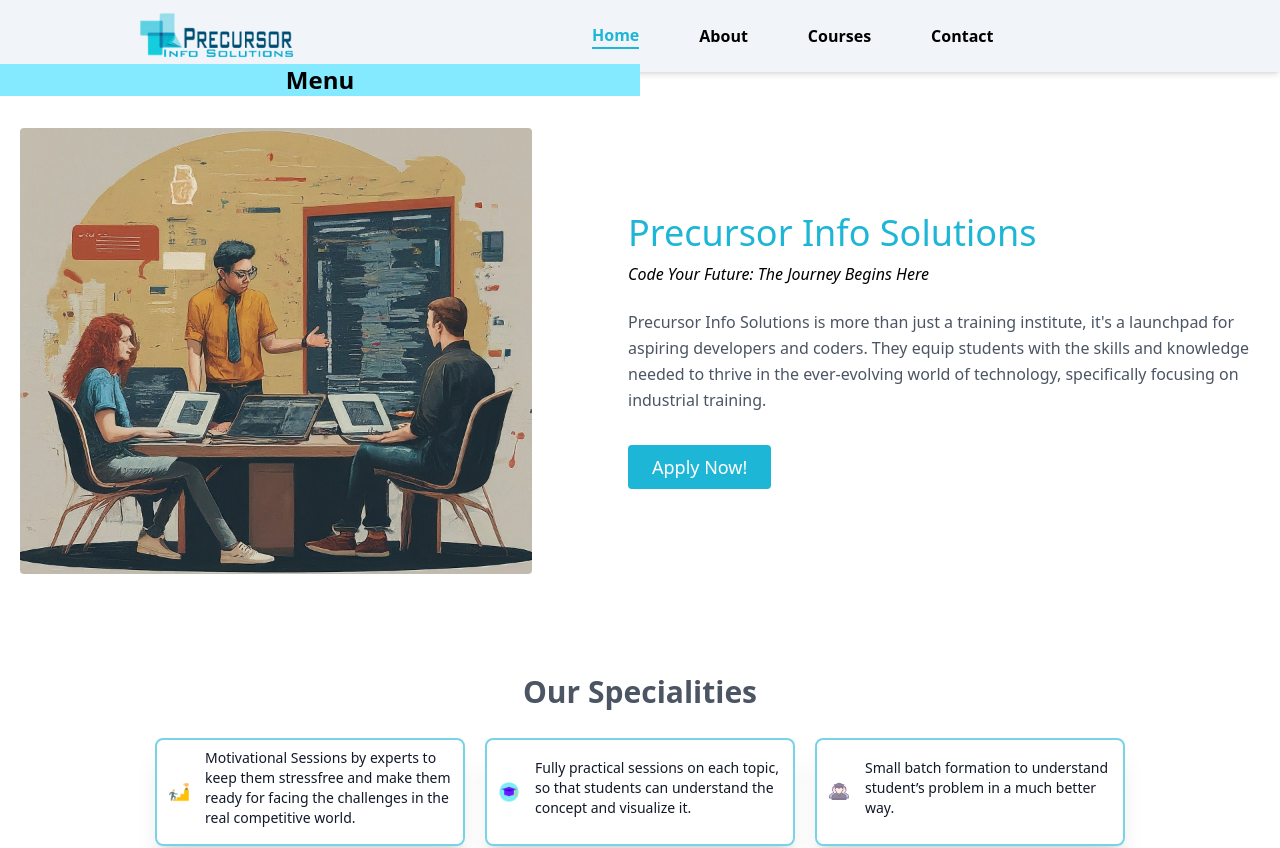
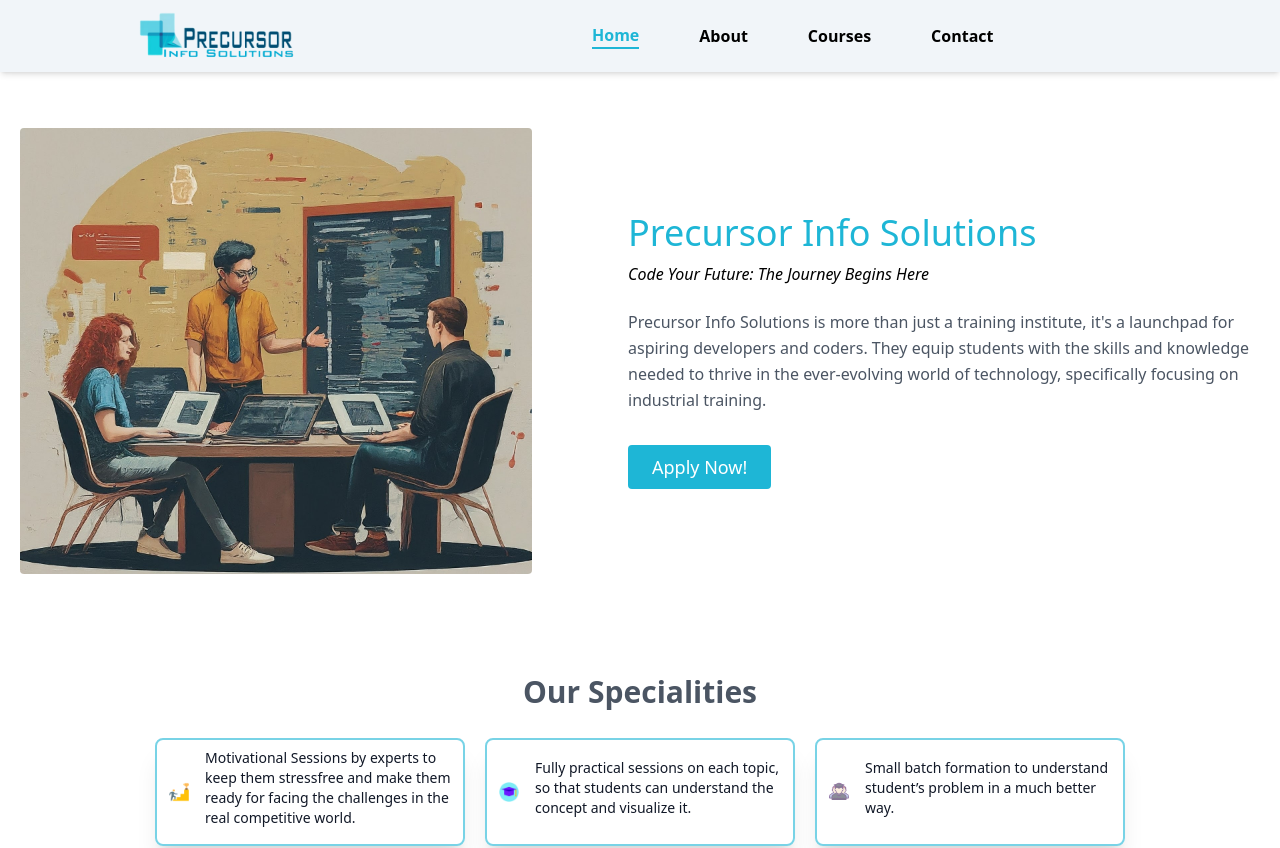
Before and after one commit to akkshayTandon/Precursor, a React (Vite) app: page / in a window 1280 px wide. Shown: the top 848 px of the page. Built offline with nearby package versions, Linux system fonts and the light colour scheme.

Commit message:
update sidebar

```diff
--- a/src/components/Navbar/Navbar.jsx
+++ b/src/components/Navbar/Navbar.jsx
@@ -58,8 +58,8 @@
 
           {(sideBar || isDesktop) && (
             <>
-            <h1 className="text-2xl font-bold text-black bg-[#84eaff] z-50 left-0 top-16 w-1/2 text-center absolute">Menu</h1>
-            <nav className="flex flex-col absolute top-0 left-0 h-screen w-1/2 gap-10 pl-5 pt-[5.2rem] pt-28 items-start text-base justify-start bg-[#ffffff] shadow-2xl  md:ml-auto md:mr-auto md:flex lg:static lg:flex-row lg:h-0 lg:pt-0 lg:items-center lg:justify-center">
+            <h1 className="text-2xl font-bold text-black bg-[#84eaff] z-50 left-0 top-16 w-1/2 text-center absolute lg:hidden">Menu</h1>
+            <nav className="flex flex-col absolute top-0 left-0 h-screen w-1/2 gap-10 pl-5 pt-28 items-start text-base justify-start bg-[#ffffff] shadow-2xl md:ml-auto md:mr-auto md:flex lg:static lg:flex-row lg:h-0 lg:pt-0 lg:items-center lg:justify-center">
 
               <NavLink
                 to="/"
```
